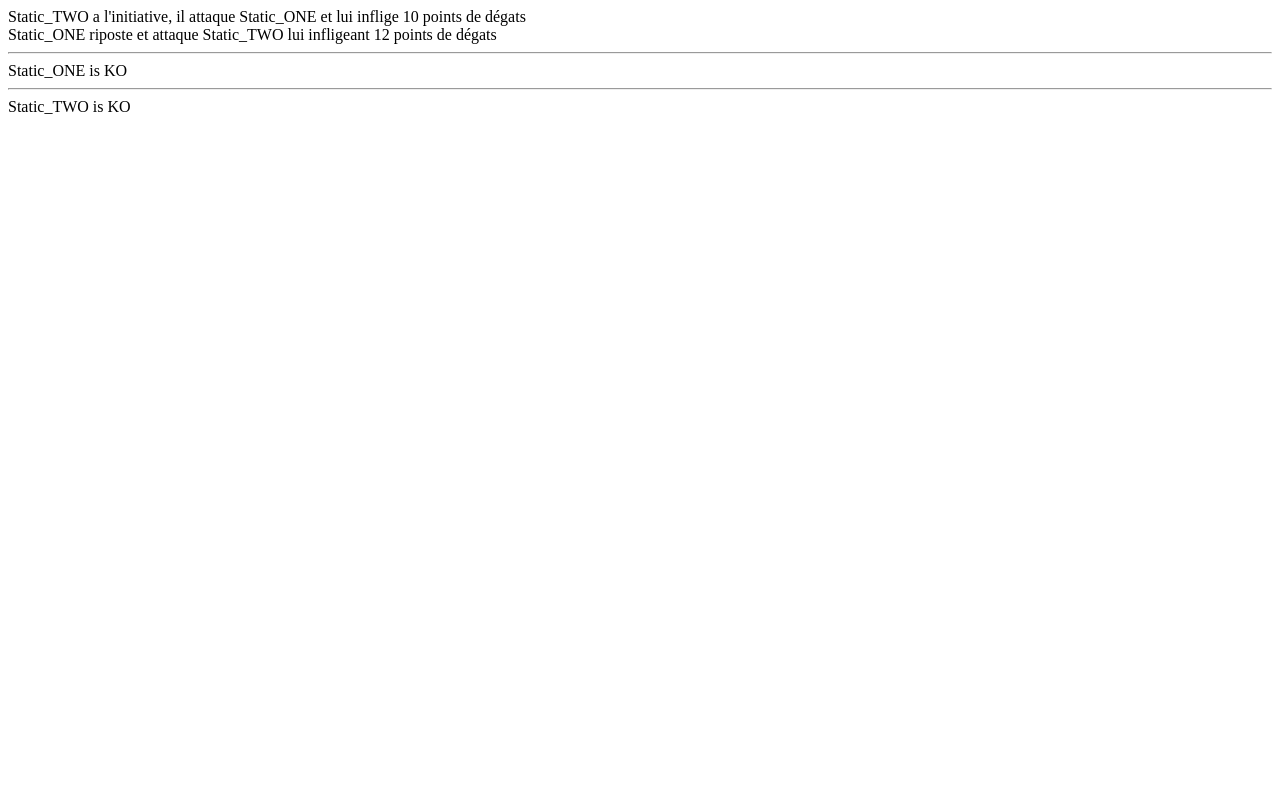
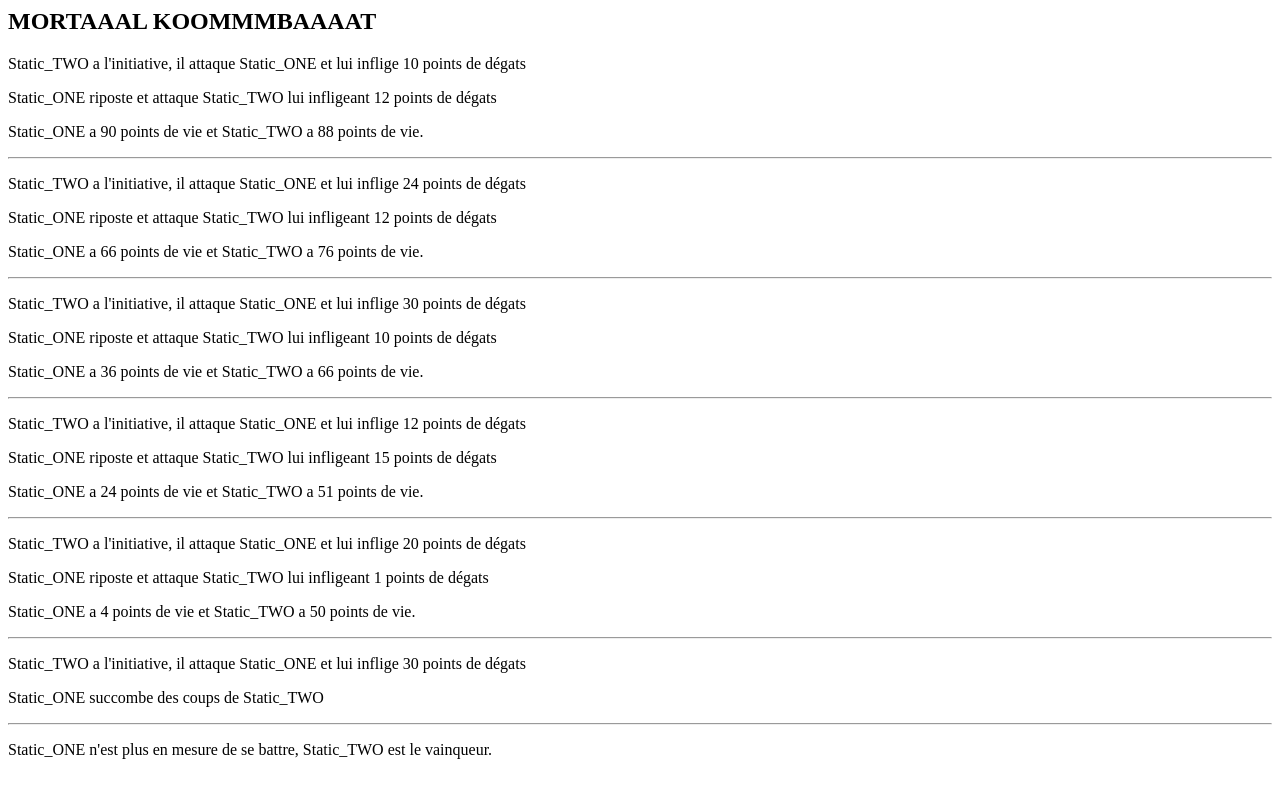
Before and after one commit to Moringar/OFP-CombatDices, a PHP site: page /pages/arena.php in a window 1280 px wide. Run offline with PHP 8.4, Linux system fonts and the light colour scheme.

Commit message:
arena refactoring & clean up

```diff
--- a/pages/arena.php
+++ b/pages/arena.php
@@ -5,12 +5,17 @@ spl_autoload_register(function ($class) {
     include '../classes/'. $class . '.class.php';
   });
 
+
+
 //  FUNCTIONS ===============================================
 
 // Simulate a single attack
-function singleAttack($attacker, $target){
+function singleAttack($attacker, $target, $dice){
+    $attacker->setAttackDamageValue($dice->rollDice());
     $attacker->attackOpponent($target);
 }
+
+
 
 //Simulate the initiative test and the order of attack and check if there is a win.
 function fight($fighterA, $fighterB, $dice){
@@ -21,50 +26,59 @@ function fight($fighterA, $fighterB, $dice){
         $fighterA->setForce($dice->rollDice());
         $fighterB->setForce($dice->rollDice());
 
+
         // Ordre d'attaque conséquent.
-        if ($fighterA->getForce() > $fighterB->getForce()){
+        if ($fighterA->getForce() > $fighterB->getForce())
+        {
+            singleAttack($fighterA, $fighterB,$dice);
 
-            $fighterA->setAttackDamageValue($dice->rollDice());
-            singleAttack($fighterA, $fighterB);
-            echo $fighterA->getName()." a l'initiative, il attaque ". $fighterB->getName() ." et lui inflige ". $fighterA->getAttackDamageValue() ." points de dégats";
-            echo "<br>";
+            echo "<p>".$fighterA->getName()." a l'initiative, il attaque ". $fighterB->getName() ." et lui inflige ". $fighterA->getAttackDamageValue() ." points de dégats </p>";
 
+            if ($fighterB->getLife() > 0){
+                singleAttack($fighterB, $fighterA,$dice);
 
-            $fighterB->setAttackDamageValue($dice->rollDice());
-            singleAttack($fighterB, $fighterA);
-            echo $fighterB->getName()." riposte et attaque ". $fighterA->getName() ." lui infligeant ". $fighterB->getAttackDamageValue() ." points de dégats";
-            echo "<br>";
+                echo "<p>".$fighterB->getName()." riposte et attaque ". $fighterA->getName() ." lui infligeant ". $fighterB->getAttackDamageValue() ." points de dégats </p>";
+            }
+            else{
+                echo "<p>".$fighterB->getName()." succombe des coups de ". $fighterA->getName()."</p>";
+            }
 
 
         }
+        else
+        {
+            singleAttack($fighterB, $fighterA,$dice);
 
-        else{
-            $fighterB->setAttackDamageValue($dice->rollDice());
-            singleAttack($fighterB, $fighterA);
-            echo $fighterB->getName()." a l'initiative, il attaque ". $fighterA->getName() ." et lui inflige ". $fighterB->getAttackDamageValue() ." points de dégats";
-            echo "<br>";
+            echo "<p>".$fighterB->getName()." a l'initiative, il attaque ". $fighterA->getName() ." et lui inflige ". $fighterB->getAttackDamageValue() ." points de dégats </p>";
 
-            $fighterA->setAttackDamageValue($dice->rollDice());
-            singleAttack($fighterA, $fighterB);
-            echo $fighterA->getName()." riposte et attaque ". $fighterB->getName() ." lui infligeant ". $fighterA->getAttackDamageValue() ." points de dégats";
-            echo "<br>";
+            if ($fighterA->getLife() > 0){
+                singleAttack($fighterA, $fighterB,$dice);
+
+                echo "<p>".$fighterA->getName()." riposte et attaque ". $fighterB->getName() ." lui infligeant ". $fighterA->getAttackDamageValue() ." points de dégats </p>";
+            }
+            else{
+                echo "<p>".$fighterA->getName()." succombe des coups de ". $fighterB->getName()."</p>";
+            }
+
         }
 
         //Compte rendu de l'action et fin de boucle en cas de KO.
-        if($fighterA->getLife() <= 0 or $fighterB->getLife() <= 0){
+        if($fighterA->getLife() <= 0 or $fighterB->getLife() <= 0)
+        {
             $isKO = true;
 
             if($fighterA->getLife()<= 0){
                 echo "<hr>";
-                echo $fighterA->getName()." is KO ";
+                echo "<p>".$fighterA->getName()." n'est plus en mesure de se battre, " .$fighterB->getName(). " est le vainqueur.</p>" ;
             }
             if($fighterB->getLife()<= 0){
                 echo "<hr>";
-                echo $fighterB->getName()." is KO ";
+                echo "<p>".$fighterB->getName()." n'est plus en mesure de se battre, " .$fighterA->getName(). " est le vainqueur.</p>" ;
             }
         }
-        else{
-            echo $fighterA->getName(). " a  ". $fighterA->getLife()  . " points de vie et " . $fighterB->getName(). " a ".$fighterB->getLife()." points de vie.";
+        else
+        {
+            echo "<p>".$fighterA->getName(). " a  ". $fighterA->getLife()  . " points de vie et " . $fighterB->getName(). " a ".$fighterB->getLife()." points de vie.</p>";
             echo "<hr>";
         }
     }
@@ -80,7 +94,20 @@ $opponent_A = new Character("Static_ONE");
 $opponent_B = new Character("Static_TWO");
 $d6 = new Dice(6);
 
+
+
+// DEBUG ( PERMET DE SE FIGHT SANS BDD)
+$opponent_A->setLife(100);
+$opponent_B->setLife(100);
+
 // COMBAT !
-fight($opponent_A, $opponent_B, $d6);
+?>
 
-?>
+
+<section class="arena">
+    <h2>MORTAAAL KOOMMMBAAAAT</h2>
+
+    <?php
+        fight($opponent_A, $opponent_B, $d6);
+    ?>
+</section>
```
